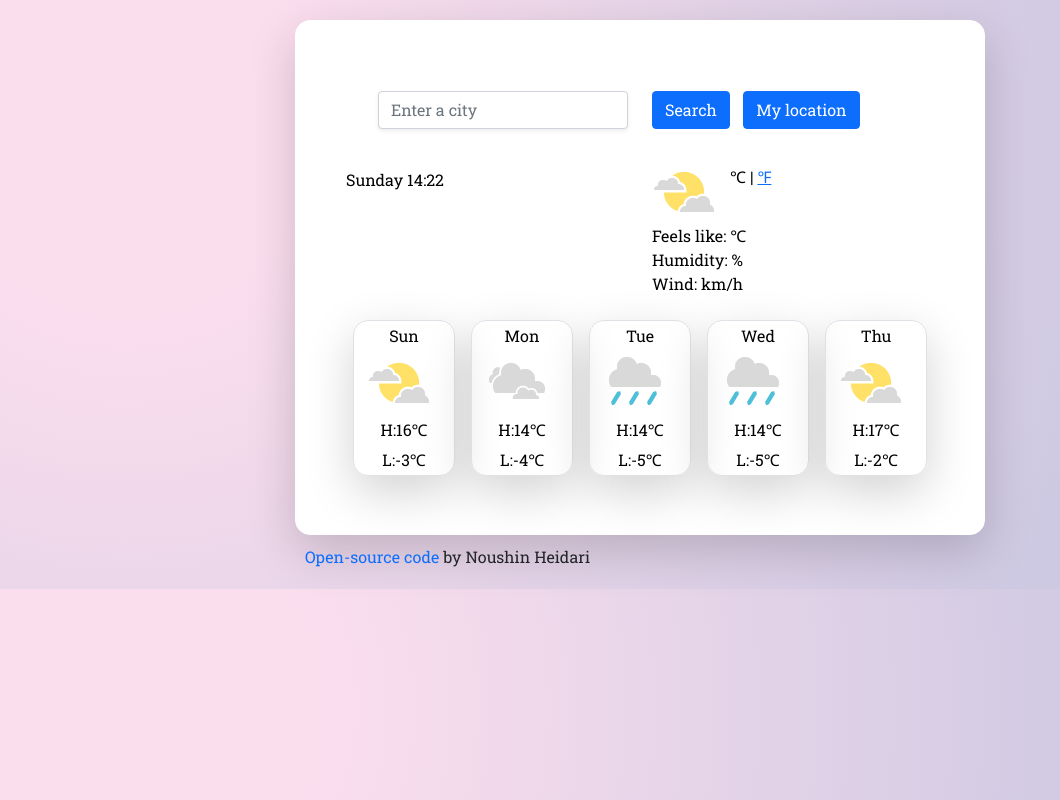
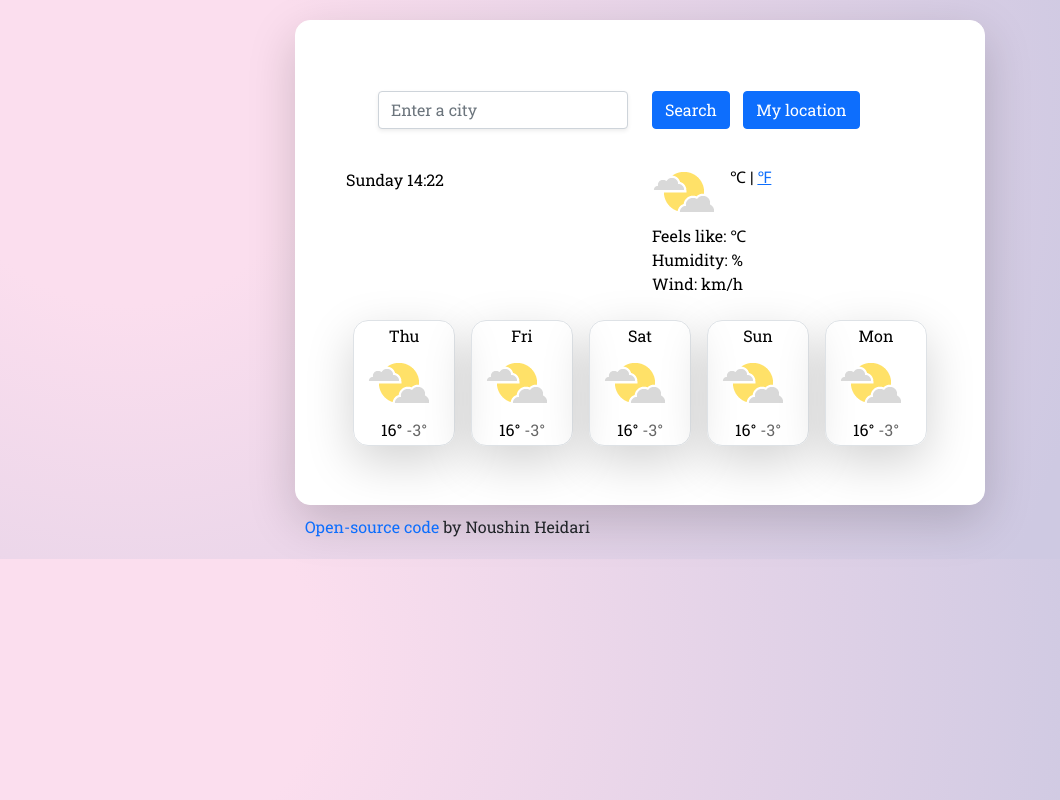
Before and after one commit to noush-in/weather-app, a plain HTML site: page index.html in a window 1280 px wide. Shown: the whole page, without its empty margins (0-1060 px from the left). Drawn offline with nearby package versions, Linux system fonts and the light colour scheme; no server answers; a web font is replaced by a local one.

Commit message:
5 day forcast html & js added

```diff
--- a/index.html
+++ b/index.html
@@ -90,68 +90,6 @@
 					</div>
 				</div>
 				<div class="weather-forcast" id="forcast">
-					<div class="row justify-content-center">
-						<div class="col-2 border m-2 shadow-lg">
-							<div class="date">Sun</div>
-							<img
-								src="images/partly_cloudy.png"
-								alt="partly cloudy icon"
-								class="weather-icon float-left"
-							/>
-							<div class="weather-temperature">
-								<div class="weather-temp-max">H:16℃</div>
-								<div class="weather-temp-min">L:-3℃</div>
-							</div>
-						</div>
-						<div class="col-2 border m-2 shadow-lg">
-							<div class="date">Mon</div>
-							<img
-								src="images/cloudy.png"
-								alt="partly cloudy icon"
-								class="weather-icon float-left"
-							/>
-							<div class="weather-temperature">
-								<div class="weather-temp-max">H:14℃</div>
-								<div class="weather-temp-min">L:-4℃</div>
-							</div>
-						</div>
-						<div class="col-2 border m-2 shadow-lg">
-							<div class="date">Tue</div>
-							<img
-								src="images/rain.png"
-								alt="partly cloudy icon"
-								class="weather-icon float-left"
-							/>
-							<div class="weather-temperature">
-								<div class="weather-temp-max">H:14℃</div>
-								<div class="weather-temp-min">L:-5℃</div>
-							</div>
-						</div>
-						<div class="col-2 border m-2 shadow-lg">
-							<div class="date">Wed</div>
-							<img
-								src="images/rain.png"
-								alt="partly cloudy icon"
-								class="weather-icon float-left"
-							/>
-							<div class="weather-temperature">
-								<div class="weather-temp-max">H:14℃</div>
-								<div class="weather-temp-min">L:-5℃</div>
-							</div>
-						</div>
-						<div class="col-2 border m-2 shadow-lg">
-							<div class="date">Thu</div>
-							<img
-								src="images/partly_cloudy.png"
-								alt="partly cloudy icon"
-								class="weather-icon float-left"
-							/>
-							<div class="weather-temperature">
-								<div class="weather-temp-max">H:17℃</div>
-								<div class="weather-temp-min">L:-2℃</div>
-							</div>
-						</div>
-					</div>
 				</div>
 			</div>
 			<div class="github-address">
--- a/src/index.js
+++ b/src/index.js
@@ -22,6 +22,32 @@ function formatDate(currentTime) {
 	}
 	return `${day} ${hour}:${minute}`;
 }
+function displayForcast() {
+	let forcastElement = document.querySelector("#forcast");
+	forcastHTML = `<div class="row justify-content-center">`;
+	let days = ["Thu","Fri","Sat","Sun","Mon"];
+	days.forEach(function(day){
+
+		forcastHTML =
+			forcastHTML +
+			`
+							<div class="col-2 border m-2 shadow-lg">
+								<div class="date">${day}</div>
+								<img
+									src="images/partly_cloudy.png"
+									alt="partly cloudy icon"
+									class="weather-icon float-left"
+								/>
+								<div class="weather-temperature">
+									<span class="weather-temp-max">16°</span>
+									<span class="weather-temp-min">-3°</span>
+								</div>
+							</div>
+						`;
+	})
+	forcastHTML = forcastHTML + `</div>`;
+	forcastElement.innerHTML = forcastHTML;
+}
 
 function showWeather(response) {
 	document.querySelector("#city").innerHTML = response.data.name;
@@ -40,8 +66,13 @@ function showWeather(response) {
 	);
 	document
 		.querySelector("#icon")
-		.setAttribute("src", `http://openweathermap.org/img/wn/${response.data.weather[0].icon}@2x.png`);
-	document.querySelector("#icon").setAttribute("alt",response.data.weather[0].description);
+		.setAttribute(
+			"src",
+			`http://openweathermap.org/img/wn/${response.data.weather[0].icon}@2x.png`
+		);
+	document
+		.querySelector("#icon")
+		.setAttribute("alt", response.data.weather[0].description);
 	celsiusTemperature = Math.round(response.data.main.temp);
 }
 function displayFahrenheitTemperature(event) {
@@ -91,9 +122,9 @@ let button = document.querySelector("#current-location-button");
 button.addEventListener("click", getCurrentLocation);
 
 let celsiusLink = document.querySelector("#celsius-link");
-celsiusLink.addEventListener("click",displayCelsiusTemperature);
+celsiusLink.addEventListener("click", displayCelsiusTemperature);
 let fahrenheitLink = document.querySelector("#fahrenheit-link");
 fahrenheitLink.addEventListener("click", displayFahrenheitTemperature);
 
-
 searchCity("Toronto");
+displayForcast();
--- a/src/styles.css
+++ b/src/styles.css
@@ -99,3 +99,6 @@ img {
 .current-temp .active:hover{
   text-decoration: none;
 }
+.weather-temp-min{
+  opacity: 0.6;
+}
```
Lines whose indentation alone changed are shown as unchanged.
